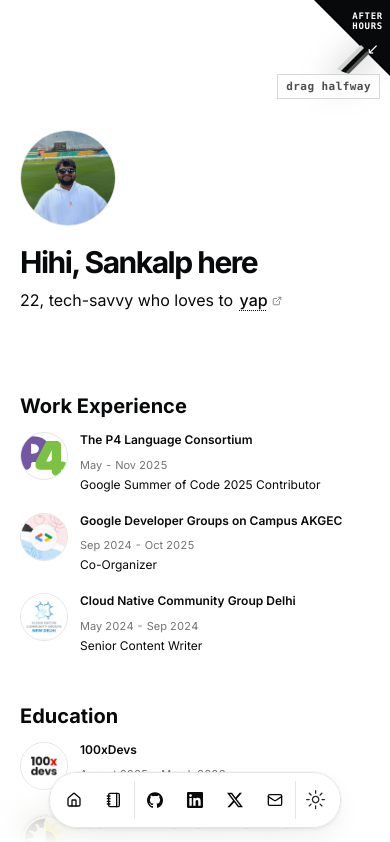
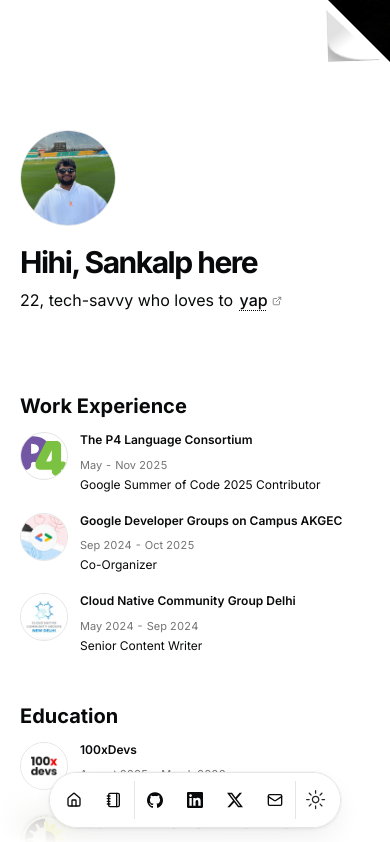
Before and after one commit to blackdragoon26/muchBetterPortfolio, a Next.js app: page / in a window 390 px wide. Shown: the top 842 px of the page. Built offline with nearby package versions, Linux system fonts and the light colour scheme.

Commit message:
fix: make after-hours peel physically gated

```diff
--- a/src/app/globals.css
+++ b/src/app/globals.css
@@ -144,8 +144,9 @@
 }
 
 .page-peel {
-  --peel-distance: 76px;
-  --peel-depth: 76px;
+  --peel-distance: 62px;
+  --peel-depth: 62px;
+  --peel-flap: 52px;
   position: fixed;
   inset: 0;
   z-index: 70;
@@ -156,96 +157,63 @@
   position: absolute;
   inset: 0;
   background:
-    linear-gradient(rgba(4, 5, 5, .46), rgba(4, 5, 5, .46)),
+    linear-gradient(rgba(4, 5, 5, .26), rgba(4, 5, 5, .26)),
     url("/after-hours/factory-feed-01.jpg") center / cover no-repeat;
-  filter: grayscale(1) contrast(1.12);
+  filter: grayscale(.9) contrast(1.14) brightness(.92);
   clip-path: polygon(calc(100% - var(--peel-distance)) 0, 100% 0, 100% var(--peel-depth));
   transition: clip-path 360ms cubic-bezier(.22, 1, .36, 1), filter 360ms ease;
 }
 
 .page-peel-fold {
   position: absolute;
-  top: 0;
-  right: 0;
-  width: var(--peel-distance);
-  height: var(--peel-depth);
+  top: max(0px, calc(var(--peel-depth) - var(--peel-flap)));
+  right: max(0px, calc(var(--peel-distance) - var(--peel-flap)));
+  width: var(--peel-flap);
+  height: var(--peel-flap);
   background:
-    linear-gradient(135deg,
-      transparent 0 60%,
-      color-mix(in srgb, hsl(var(--foreground)) 18%, hsl(var(--background))) 61% 64%,
-      hsl(var(--foreground)) 65% 68%,
-      color-mix(in srgb, hsl(var(--foreground)) 68%, hsl(var(--background))) 69% 71%,
-      transparent 72%);
-  border-bottom-left-radius: 68% 54%;
-  filter: drop-shadow(-10px 14px 16px rgba(0, 0, 0, .28));
-  transition: width 360ms cubic-bezier(.22, 1, .36, 1), height 360ms cubic-bezier(.22, 1, .36, 1), opacity 180ms ease;
+    linear-gradient(145deg,
+      color-mix(in srgb, hsl(var(--background)) 88%, hsl(var(--foreground))) 0 34%,
+      hsl(var(--background)) 56% 100%);
+  border-left: 1px solid color-mix(in srgb, hsl(var(--foreground)) 13%, transparent);
+  border-bottom: 1px solid color-mix(in srgb, hsl(var(--foreground)) 17%, transparent);
+  border-bottom-left-radius: 78% 38%;
+  clip-path: polygon(0 0, 100% 100%, 0 100%);
+  filter: drop-shadow(-7px 10px 9px rgba(0, 0, 0, .34));
+  transform: rotate(-2deg);
+  transform-origin: bottom left;
+  transition: top 360ms cubic-bezier(.22, 1, .36, 1), right 360ms cubic-bezier(.22, 1, .36, 1), width 360ms cubic-bezier(.22, 1, .36, 1), height 360ms cubic-bezier(.22, 1, .36, 1), filter 180ms ease, transform 180ms ease, opacity 180ms ease;
+}
+
+.dark .page-peel-fold {
+  background: linear-gradient(145deg,
+    color-mix(in srgb, hsl(var(--background)) 62%, hsl(var(--foreground))) 0 34%,
+    color-mix(in srgb, hsl(var(--background)) 88%, hsl(var(--foreground))) 56% 100%);
+  border-color: color-mix(in srgb, hsl(var(--foreground)) 28%, transparent);
 }
 
 .page-peel-trigger {
   position: absolute;
-  top: max(0px, calc(var(--peel-depth) - 82px));
-  right: max(0px, calc(var(--peel-distance) - 82px));
-  display: grid;
-  width: 82px;
-  height: 82px;
+  top: max(0px, calc(var(--peel-depth) - 72px));
+  right: max(0px, calc(var(--peel-distance) - 72px));
+  width: 72px;
+  height: 72px;
   padding: 0;
-  color: hsl(var(--background));
-  background: hsl(var(--foreground));
+  background: transparent;
   border: 0;
-  clip-path: polygon(0 0, 100% 0, 100% 100%);
   cursor: grab;
   pointer-events: auto;
   touch-action: none;
-  transition: top 360ms cubic-bezier(.22, 1, .36, 1), right 360ms cubic-bezier(.22, 1, .36, 1), filter 180ms ease, opacity 180ms ease;
+  transition: top 360ms cubic-bezier(.22, 1, .36, 1), right 360ms cubic-bezier(.22, 1, .36, 1), opacity 180ms ease;
 }
 
-.page-peel-trigger span {
-  position: absolute;
-  top: 14px;
-  right: 8px;
-  font: 750 10px/1.12 ui-monospace, SFMono-Regular, Menlo, Monaco, monospace;
-  letter-spacing: .08em;
-  text-align: right;
+.page-peel:has(.page-peel-trigger:hover) .page-peel-fold,
+.page-peel:focus-within .page-peel-fold {
+  filter: drop-shadow(-10px 14px 12px rgba(0, 0, 0, .42));
+  transform: translate(-2px, 2px) rotate(-4deg);
 }
-
-.page-peel-trigger i {
-  position: absolute;
-  top: 49px;
-  right: 13px;
-  font: normal 17px/1 ui-monospace, monospace;
-  transition: transform 180ms ease;
-}
-
-.page-peel-trigger:hover,
-.page-peel-trigger:focus-visible {
-  filter: invert(1) drop-shadow(-8px 10px 12px rgba(0, 0, 0, .28));
-}
-
-.page-peel-trigger:hover i,
-.page-peel-trigger:focus-visible i { transform: translate(-3px, 3px); }
 .page-peel-trigger:active,
 .page-peel-dragging .page-peel-trigger { cursor: grabbing; }
-.page-peel-trigger:focus-visible { outline: 2px solid hsl(var(--foreground)); outline-offset: -9px; }
-
-.page-peel-instruction {
-  position: absolute;
-  top: 88px;
-  right: 18px;
-  padding: 6px 8px;
-  color: hsl(var(--foreground));
-  font: 650 11px/1 ui-monospace, SFMono-Regular, Menlo, Monaco, monospace;
-  letter-spacing: .04em;
-  background: color-mix(in srgb, hsl(var(--background)) 88%, transparent);
-  border: 1px solid color-mix(in srgb, hsl(var(--foreground)) 22%, transparent);
-  opacity: 0;
-  transform: translateY(-4px);
-  transition: opacity 160ms ease, transform 160ms ease;
-  backdrop-filter: blur(12px);
-}
-
-.page-peel:hover .page-peel-instruction,
-.page-peel:focus-within .page-peel-instruction,
-.page-peel-dragging .page-peel-instruction { opacity: 1; transform: translateY(0); }
+.page-peel-trigger:focus-visible { outline: 2px solid color-mix(in srgb, hsl(var(--foreground)) 55%, transparent); outline-offset: -7px; }
 .page-peel-dragging .page-peel-preview,
 .page-peel-dragging .page-peel-fold,
 .page-peel-dragging .page-peel-trigger { transition: none; }
@@ -257,14 +225,10 @@
 }
 
 .page-peel-committing .page-peel-fold,
-.page-peel-committing .page-peel-trigger,
-.page-peel-committing .page-peel-instruction { opacity: 0; }
+.page-peel-committing .page-peel-trigger { opacity: 0; }
 
 @media (max-width: 700px) {
-  .page-peel-trigger { width: 74px; height: 74px; }
-  .page-peel-trigger span { top: 11px; right: 7px; font-size: 9px; }
-  .page-peel-trigger i { top: 43px; right: 11px; font-size: 15px; }
-  .page-peel-instruction { top: 78px; right: 10px; opacity: .72; }
+  .page-peel-trigger { width: 68px; height: 68px; }
 }
 
 @media (prefers-reduced-motion: reduce) {
--- a/src/components/after-hours-peel.tsx
+++ b/src/components/after-hours-peel.tsx
@@ -13,9 +13,10 @@
 type PeelStyle = CSSProperties & {
   "--peel-distance": string;
   "--peel-depth": string;
+  "--peel-flap": string;
 };
 
-const RESTING_CORNER = 76;
+const RESTING_CORNER = 62;
 const COMMIT_DELAY = 430;
 
 export function AfterHoursPeel() {
@@ -25,7 +26,6 @@
   const [committing, setCommitting] = useState(false);
   const startPoint = useRef({ x: 0, y: 0 });
   const distanceRef = useRef(0);
-  const draggedRef = useRef(false);
   const committingRef = useRef(false);
 
   useEffect(() => {
@@ -49,7 +49,6 @@
     if (committingRef.current || event.button !== 0) return;
     startPoint.current = { x: event.clientX, y: event.clientY };
     distanceRef.current = 0;
-    draggedRef.current = false;
     setDragging(true);
     event.currentTarget.setPointerCapture(event.pointerId);
   };
@@ -60,7 +59,6 @@
     const downwardTravel = Math.max(0, event.clientY - startPoint.current.y) * 0.82;
     const nextDistance = Math.min(threshold(), Math.max(horizontalTravel, downwardTravel));
     distanceRef.current = nextDistance;
-    draggedRef.current ||= nextDistance > 5;
     setDragDistance(nextDistance);
   };
 
@@ -70,7 +68,7 @@
     if (event.currentTarget.hasPointerCapture(event.pointerId)) {
       event.currentTarget.releasePointerCapture(event.pointerId);
     }
-    if (distanceRef.current >= threshold() * 0.96) {
+    if (distanceRef.current >= threshold()) {
       commitPeel();
       return;
     }
@@ -78,21 +76,12 @@
     setDragDistance(0);
   };
 
-  const onClick = () => {
-    if (draggedRef.current) {
-      draggedRef.current = false;
-      return;
-    }
-    commitPeel();
-  };
-
-  const maxDistance = typeof window === "undefined" ? 640 : threshold();
-  const progress = Math.min(1, dragDistance / maxDistance);
   const visualDistance = RESTING_CORNER + dragDistance;
   const visualDepth = RESTING_CORNER + dragDistance * 0.72;
   const style: PeelStyle = {
     "--peel-distance": `${visualDistance}px`,
     "--peel-depth": `${visualDepth}px`,
+    "--peel-flap": `${Math.min(112, 52 + dragDistance * 0.1)}px`,
   };
 
   return (
@@ -106,19 +95,15 @@
         type="button"
         className="page-peel-trigger"
         aria-label="Peel open After Hours"
-        aria-describedby="page-peel-instruction"
         onPointerDown={onPointerDown}
         onPointerMove={onPointerMove}
         onPointerUp={onPointerUp}
         onPointerCancel={onPointerUp}
-        onClick={onClick}
-      >
-        <span>AFTER<br />HOURS</span>
-        <i aria-hidden="true">↙</i>
-      </button>
-      <span id="page-peel-instruction" className="page-peel-instruction">
-        {dragging ? `${Math.round(progress * 100)}% · keep peeling` : "drag halfway"}
-      </span>
+        onClick={(event) => {
+          // Preserve keyboard access without letting a pointer tap bypass the peel.
+          if (event.detail === 0) commitPeel();
+        }}
+      />
     </div>
   );
 }
```
